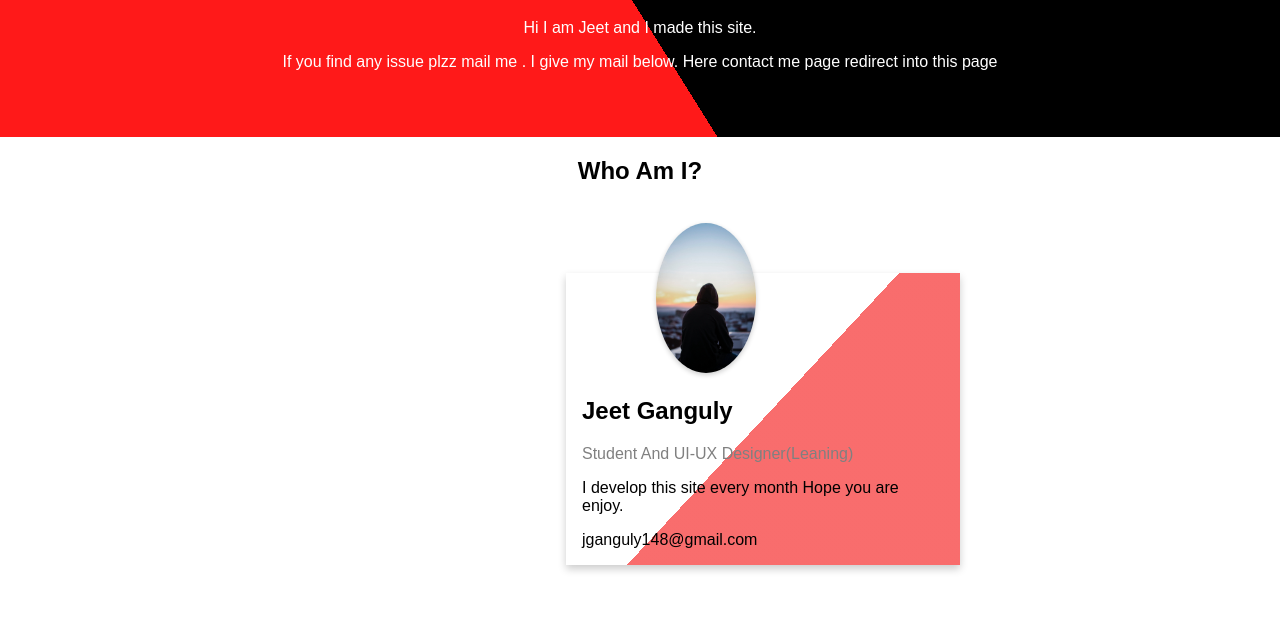
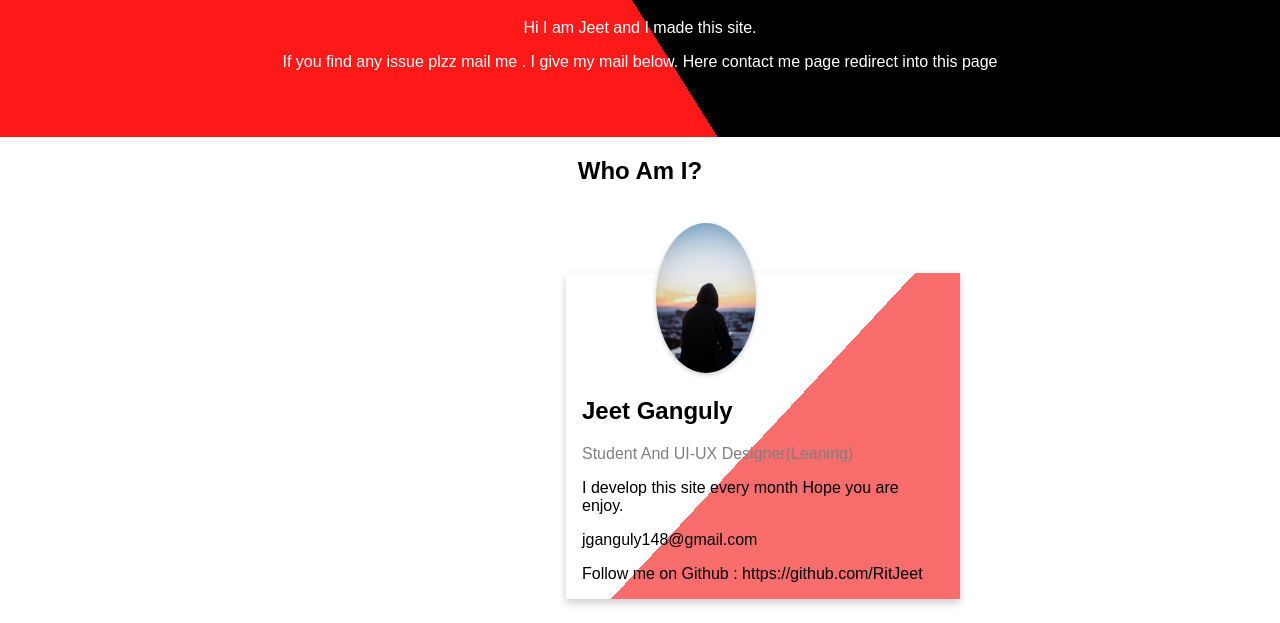
Before and after one commit to RitJeet/ritjeet-tictactoe, a plain HTML site: page aboutus.html in a window 1280 px wide. Shown: the part 213-836 px from the top of the page. Before the commit the page ends 802 px from the top, so only its background shows below. Drawn offline with Linux system fonts and the light colour scheme.

Commit message:
Update aboutus.html

```diff
--- a/aboutus.html
+++ b/aboutus.html
@@ -257,6 +257,7 @@
                     <p class="title">Student And UI-UX Designer(Leaning)</p>
                     <p>I develop this site every month Hope you are enjoy.</p>
                     <p>jganguly148@gmail.com</p>
+                    <p>Follow me on Github : https://github.com/RitJeet </p>
                     <!--<p><button class="button">Contact</button></p>-->
                 </div>
             </div>
```
